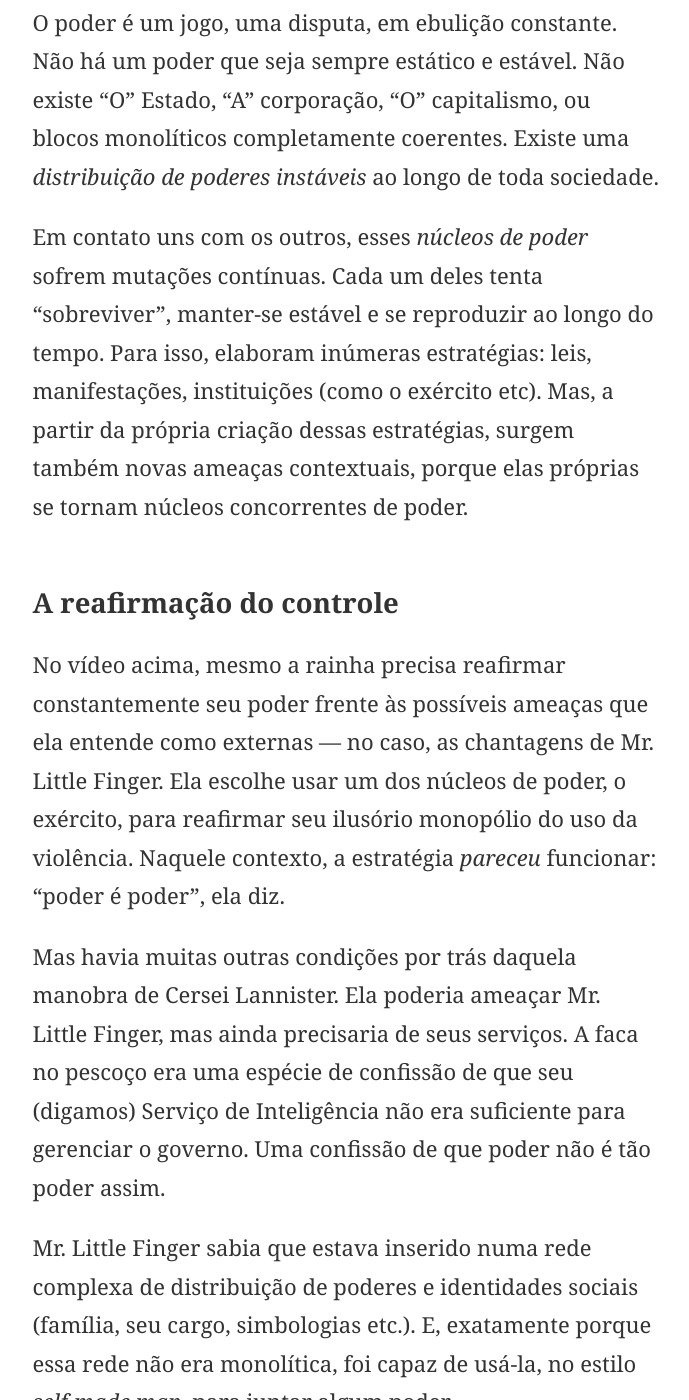
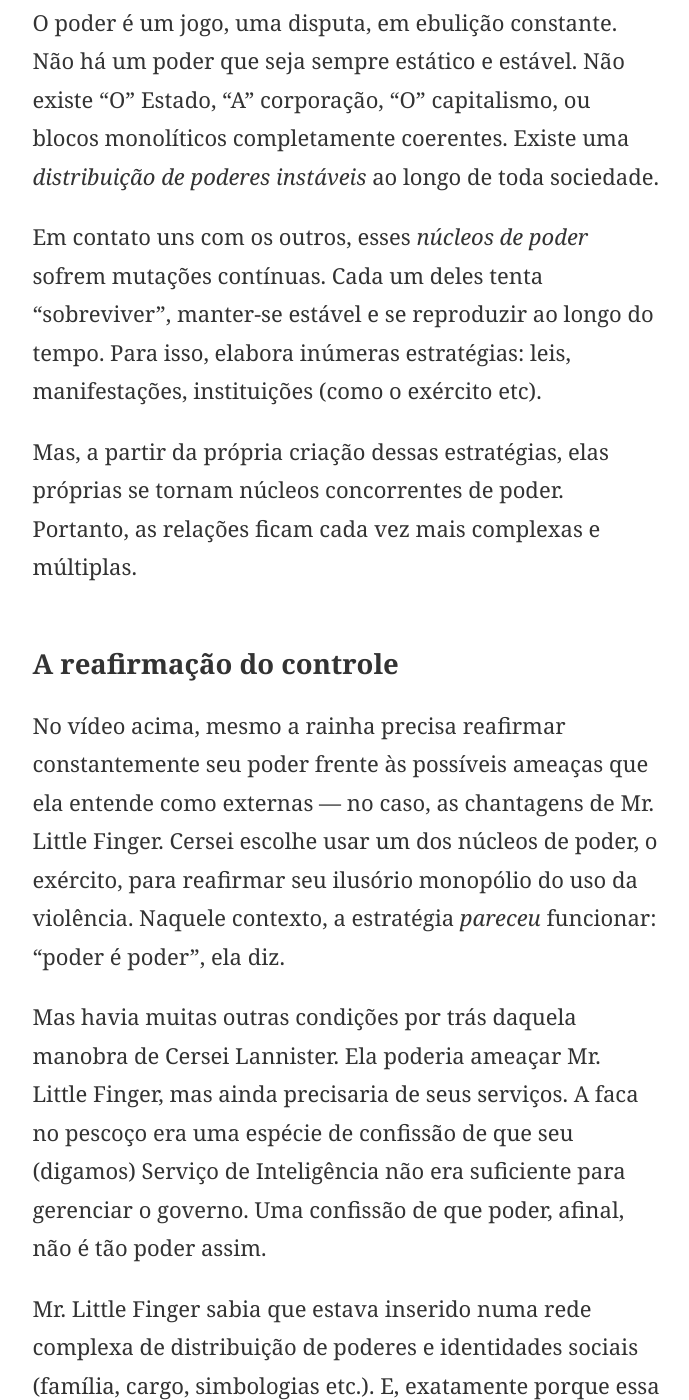
Before and after one commit to eduf/eduf.github.com, a Jekyll site: the page built from _posts/2013-07-02-game-of-thrones-e-as-manifestacoes-no-brasil.md, in a window 1280 px wide and 1400 px high, scrolled down 2033 px. Shown: the whole window, without its empty margins (294-983 px from the left). Built offline with Jekyll 4.4.1, drawn with Linux system fonts in a browser that asks for light colours; nearby versions of some CDN libraries; comment, search, counter and statistics services are not loaded; some of the changed text lies outside the part shown.

Commit message:
Ajustes na Cersei

```diff
--- a/_posts/2013-07-02-game-of-thrones-e-as-manifestacoes-no-brasil.md
+++ b/_posts/2013-07-02-game-of-thrones-e-as-manifestacoes-no-brasil.md
@@ -23,15 +23,17 @@ Ainda que seja uma cena de ficção e que trate de um tipo muito específico de
 
 O poder é um jogo, uma disputa, em ebulição constante. Não há um poder que seja sempre estático e estável. Não existe "O" Estado, "A" corporação, "O" capitalismo, ou blocos monolíticos completamente coerentes. Existe uma *distribuição de poderes instáveis* ao longo de toda sociedade.
 
-Em contato uns com os outros, esses *núcleos de poder* sofrem mutações contínuas. Cada um deles tenta "sobreviver", manter-se estável e se reproduzir ao longo do tempo. Para isso, elaboram inúmeras estratégias: leis, manifestações, instituições (como o exército etc). Mas, a partir da própria criação dessas estratégias, surgem também novas ameaças contextuais, porque elas próprias se tornam núcleos concorrentes de poder.
+Em contato uns com os outros, esses *núcleos de poder* sofrem mutações contínuas. Cada um deles tenta "sobreviver", manter-se estável e se reproduzir ao longo do tempo. Para isso, elabora inúmeras estratégias: leis, manifestações, instituições (como o exército etc).
+
+Mas, a partir da própria criação dessas estratégias, elas próprias se tornam núcleos concorrentes de poder. Portanto, as relações ficam cada vez mais complexas e múltiplas.
 
 ## A reafirmação do controle
 
-No vídeo acima, mesmo a rainha precisa reafirmar constantemente seu poder frente às possíveis ameaças que ela entende como externas — no caso, as chantagens de Mr. Little Finger. Ela escolhe usar um dos núcleos de poder, o exército, para reafirmar seu ilusório monopólio do uso da violência. Naquele contexto, a estratégia *pareceu* funcionar: "poder é poder", ela diz.
+No vídeo acima, mesmo a rainha precisa reafirmar constantemente seu poder frente às possíveis ameaças que ela entende como externas — no caso, as chantagens de Mr. Little Finger. Cersei escolhe usar um dos núcleos de poder, o exército, para reafirmar seu ilusório monopólio do uso da violência. Naquele contexto, a estratégia *pareceu* funcionar: "poder é poder", ela diz.
 
-Mas havia muitas outras condições por trás daquela manobra de Cersei Lannister. Ela poderia ameaçar Mr. Little Finger, mas ainda precisaria de seus serviços. A faca no pescoço era uma espécie de confissão de que seu (digamos) Serviço de Inteligência não era suficiente para gerenciar o governo. Uma confissão de que poder não é tão poder assim.
+Mas havia muitas outras condições por trás daquela manobra de Cersei Lannister. Ela poderia ameaçar Mr. Little Finger, mas ainda precisaria de seus serviços. A faca no pescoço era uma espécie de confissão de que seu (digamos) Serviço de Inteligência não era suficiente para gerenciar o governo. Uma confissão de que poder, afinal, não é tão poder assim.
 
-Mr. Little Finger sabia que estava inserido numa rede complexa de distribuição de poderes e identidades sociais (família, seu cargo, simbologias etc.). E, exatamente porque essa rede não era monolítica, foi capaz de usá-la, no estilo *self-made man*, para juntar algum poder.
+Mr. Little Finger sabia que estava inserido numa rede complexa de distribuição de poderes e identidades sociais (família, cargo, simbologias etc.). E, exatamente porque essa rede não era monolítica, foi capaz de usá-la, no estilo *self-made man*, para juntar algum poder.
 
 ## Estratégia
 
```
Also changed, not shown: other parts of _posts/2013-07-02-game-of-thrones-e-as-manifestacoes-no-brasil.md (+1 -1 lines).
